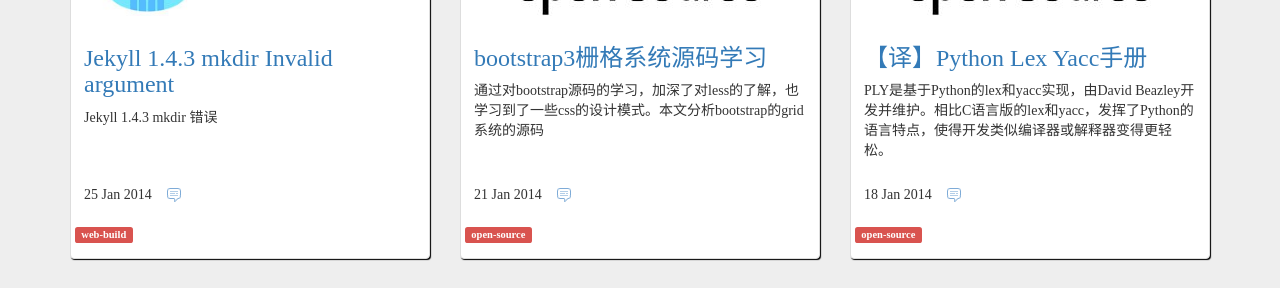
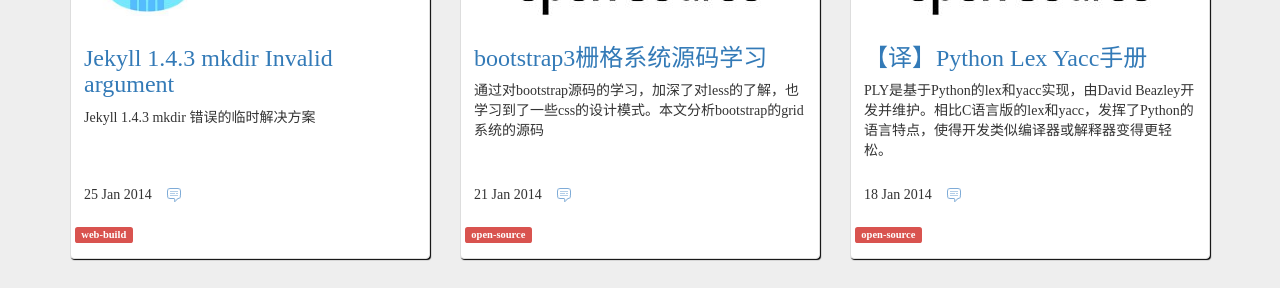
Before and after one commit to PChou/NRemedy, a Jekyll site: the page built from index.html, in a window 1280 px wide and 900 px high. Shown: the part 257-545 px from the top of the window. Built offline with Jekyll 4.4.1, drawn with Linux system fonts in a browser that asks for light colours; nearby versions of some CDN libraries; comment, search, counter and statistics services are not loaded.

Commit message:
fix description

```diff
--- a/_posts/2014-01-25-52e36ecfe5317.html
+++ b/_posts/2014-01-25-52e36ecfe5317.html
@@ -1,7 +1,7 @@
 ---
 layout: postlayout
 title: Jekyll 1.4.3 mkdir Invalid argument
-description: Jekyll 1.4.3 mkdir 错误
+description: Jekyll 1.4.3 mkdir 错误的临时解决方案
 thumbimg: 1346208288725.jpg
 categories: [web-build]
 tags: [github-page,jekyll,Ruby]
```
